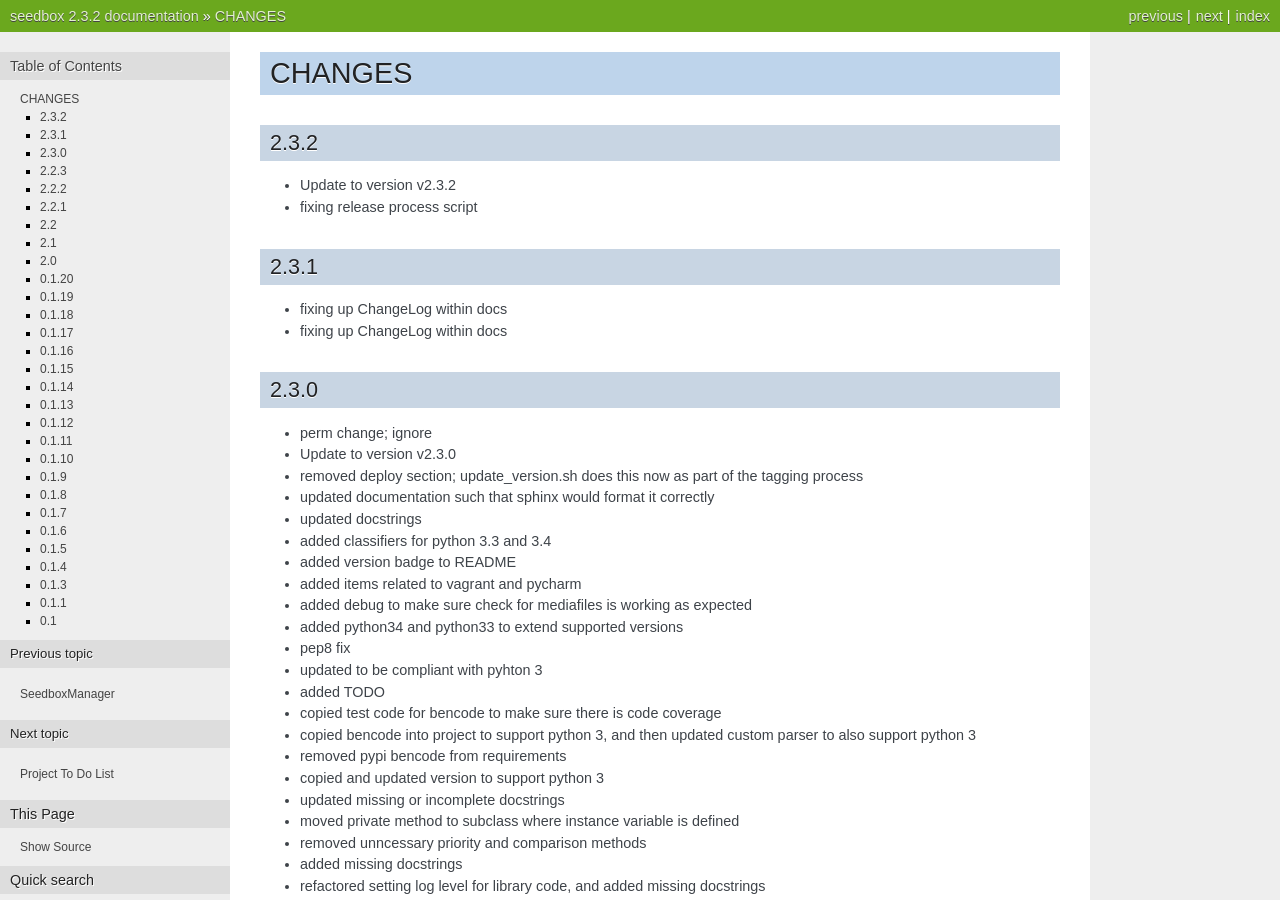
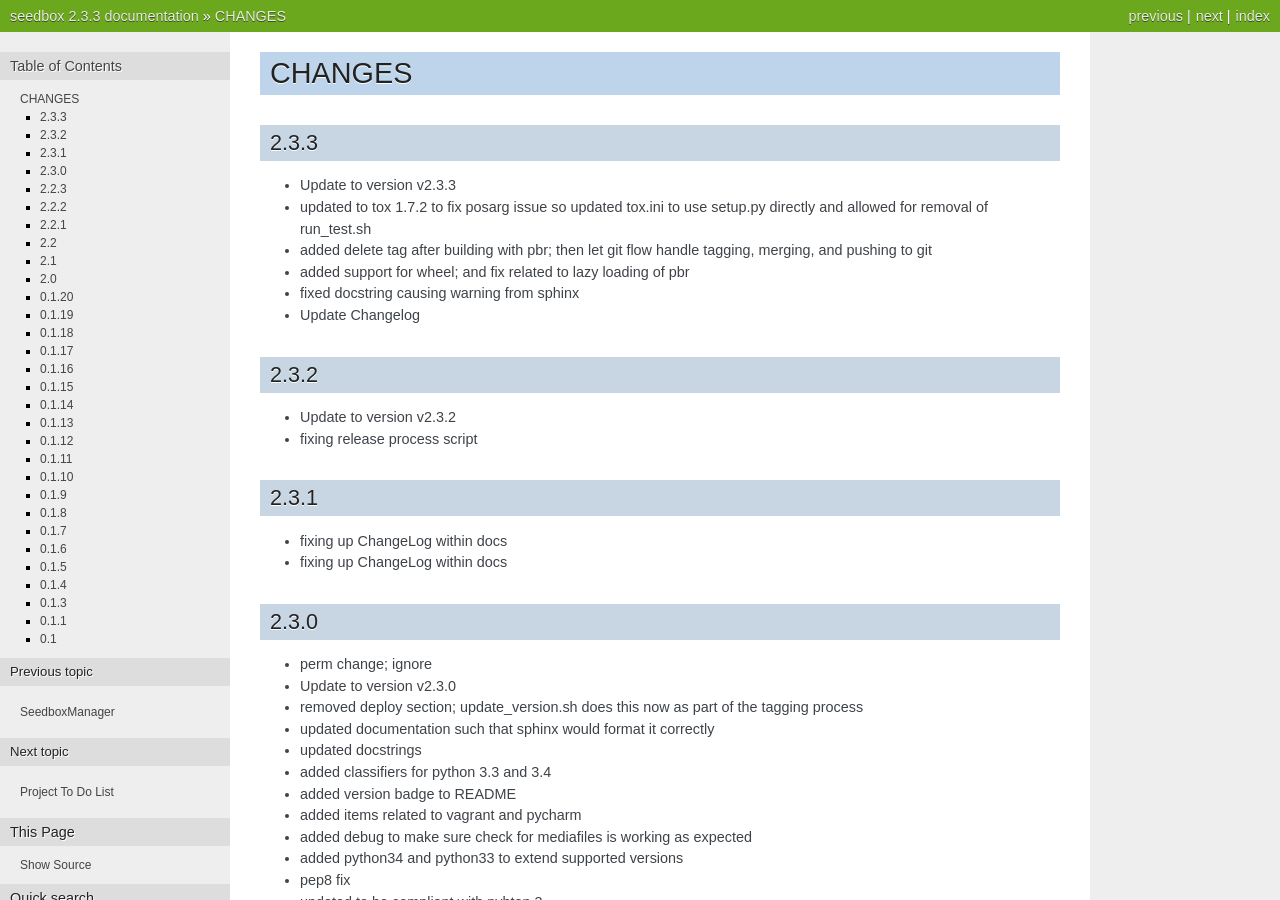
Before and after one commit to shad7/seedbox, a Sphinx documentation site: the page built from doc/source/ChangeLog.rst, in a window 1280 px wide and 900 px high. Built offline with Sphinx 7.4.7, drawn with Linux system fonts in a browser that asks for light colours; the version number is read from the project's files by our own code; some of the changed text lies outside the part shown.

Commit message:
Update to version v2.3.3

```diff
--- a/doc/source/ChangeLog.rst
+++ b/doc/source/ChangeLog.rst
@@ -1,5 +1,15 @@
 CHANGES
 =======
+
+2.3.3
+-----
+
+* Update to version v2.3.3
+* updated to tox 1.7.2 to fix posarg issue so updated tox.ini to use setup.py directly and allowed for removal of run_test.sh
+* added delete tag after building with pbr; then let git flow handle tagging, merging, and pushing to git
+* added support for wheel; and fix related to lazy loading of pbr
+* fixed docstring causing warning from sphinx
+* Update Changelog
 
 2.3.2
 -----
--- a/setup.cfg
+++ b/setup.cfg
@@ -1,6 +1,6 @@
 [metadata]
 name = SeedboxManager
-version = 2.3.2
+version = 2.3.3
 author = shad7
 author-email = kenny.shad7@gmail.com
 summary = Seedbox Task Manager
```
Also changed, not shown: 1 other file.
